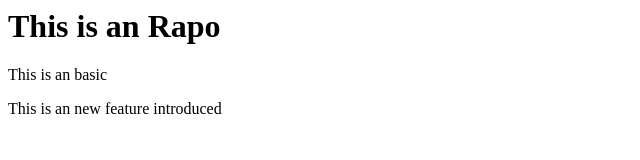
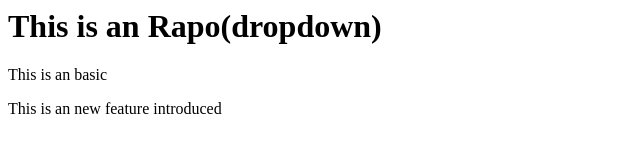
Before and after one commit to bushrashaikh2806-arch/Local-repository, a plain HTML site: page index.html in a window 1280 px wide. Shown: the whole page, without its empty margins (0-640 px from the left). Drawn offline with Linux system fonts and the light colour scheme.

```diff
--- a/index.html
+++ b/index.html
@@ -1,3 +1,3 @@
-<h1>This is an Rapo</h1>
+<h1>This is an Rapo(dropdown)</h1>
 <p>This is an basic</p>
 <p>This is an new feature introduced</p>
```
